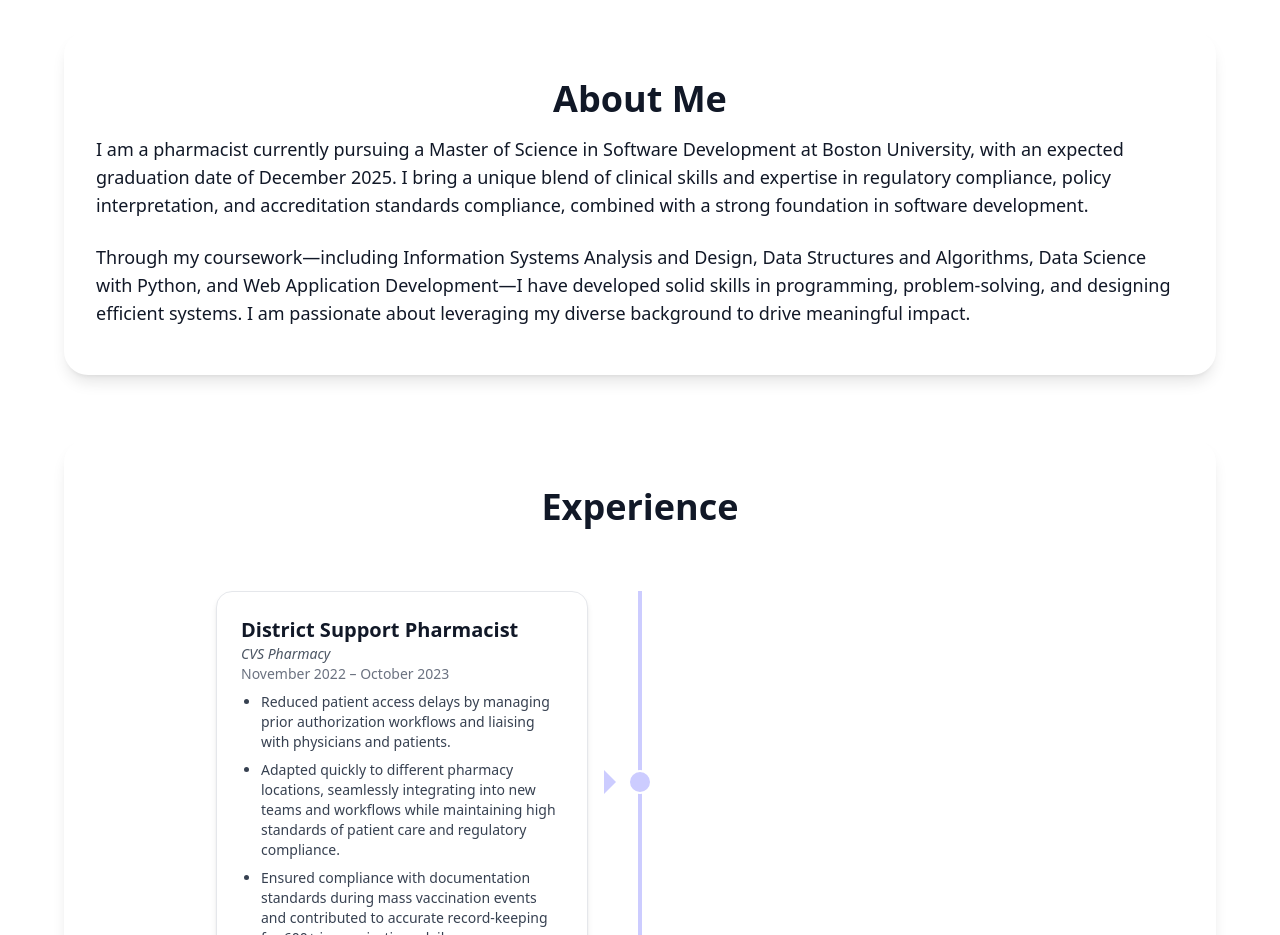
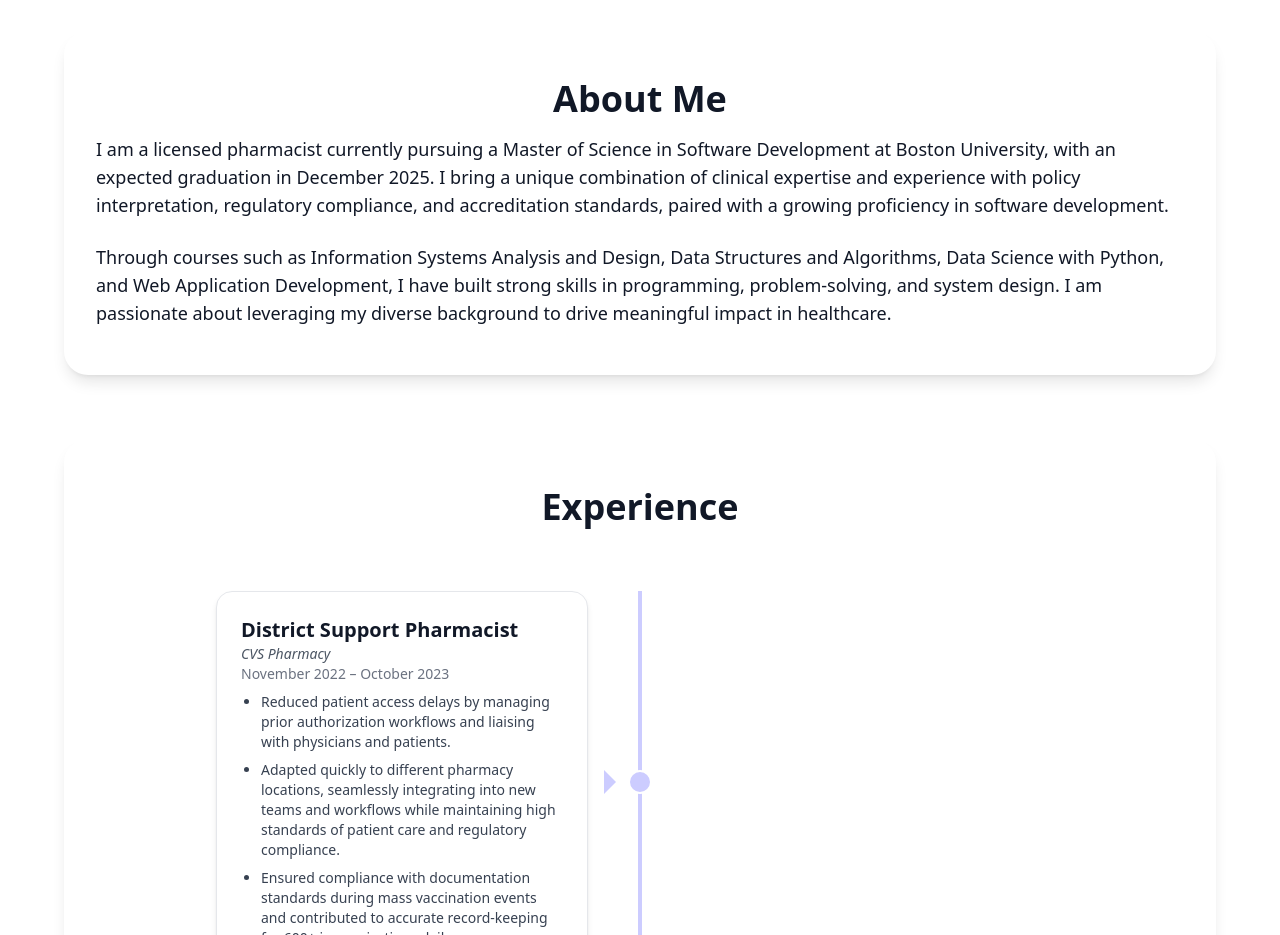
Before and after one commit to erikaseto/website, a React (Create React App) app: page / in a window 1280 px wide. Shown: the part 920-1855 px from the top of the page. Built offline with nearby package versions, Linux system fonts and the light colour scheme.

Commit message:
updated portfolio code

```diff
--- a/src/components/Portfolio.js
+++ b/src/components/Portfolio.js
@@ -262,17 +262,16 @@ export default function Portfolio() {
         >
           <h2 className="text-4xl font-semibold mb-4">About Me</h2>
           <p className="text-lg text-left mb-6">
-            I am a pharmacist currently pursuing a Master of Science in Software Development at Boston University,
-            with an expected graduation date of December 2025.
-            I bring a unique blend of clinical skills and expertise in regulatory compliance,
-            policy interpretation, and accreditation standards compliance,
-            combined with a strong foundation in software development.
+            I am a licensed pharmacist currently pursuing a Master of Science in Software Development at Boston University,
+            with an expected graduation in December 2025. I bring a unique combination of clinical expertise and experience with
+            policy interpretation, regulatory compliance, and accreditation standards, paired with a growing proficiency in
+            software development.
             </p>
             <p className="text-lg text-left">
-            Through my coursework—including Information Systems Analysis and Design, Data Structures and Algorithms,
-            Data Science with Python, and Web Application Development—I have developed solid skills in programming,
-            problem-solving, and designing efficient systems. I am passionate about leveraging my diverse background
-            to drive meaningful impact.
+            Through courses such as Information Systems Analysis and Design, Data Structures and Algorithms,
+            Data Science with Python, and Web Application Development, I have built strong skills in programming,
+            problem-solving, and system design. I am passionate about leveraging my diverse background
+            to drive meaningful impact in healthcare.
           </p>
         </section>
 
```
Also changed, not shown: 2 other files (tests, documents, lock files or other folders).
